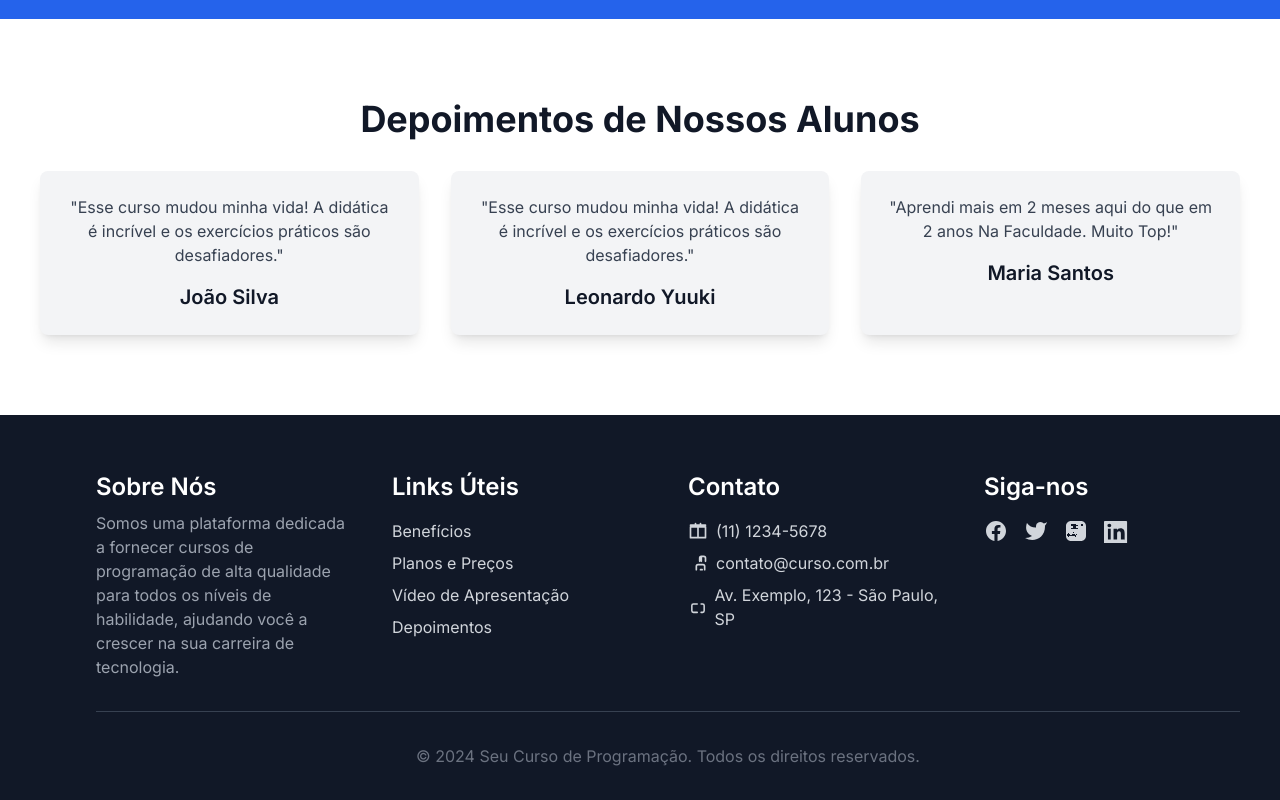
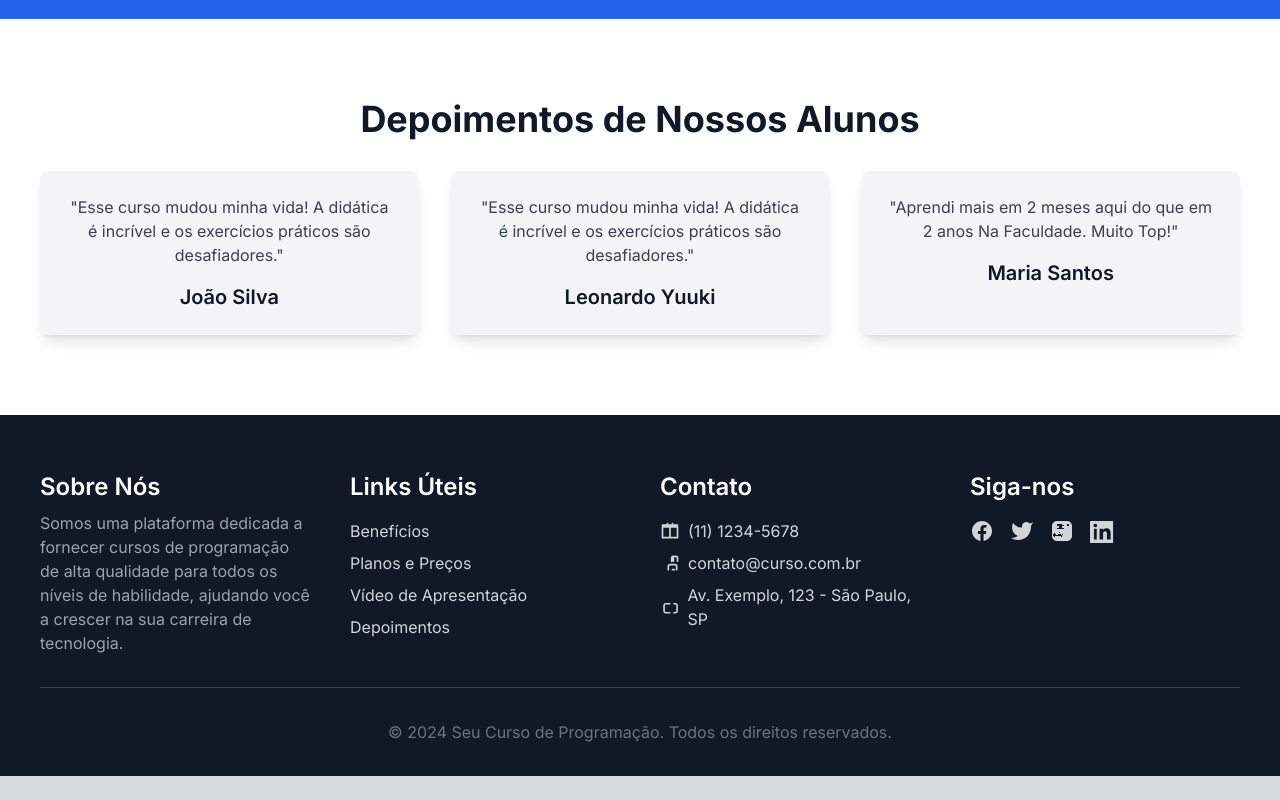
Before and after one commit to leoleoyuuki/MercadoPago, a Next.js app: page / in a window 1280 px wide. Shown: the part 1725-2525 px from the top of the page. After the commit the page ends 2501 px from the top, so only its background shows below. Built offline with nearby package versions, Linux system fonts and the light colour scheme; no server answers; what @mercadopago/sdk-react would draw is missing.

Commit message:
Refactor platform page to handle user authentication and subscription status

```diff
--- a/src/app/page.js
+++ b/src/app/page.js
@@ -434,8 +434,8 @@ const PaymentScreen = () => {
         </div>
       </section>
 
-      <footer className="bg-gray-900 text-gray-300 pt-14 pb-8 px-10 pl-24">
-        <div className="container grid grid-cols-1 md:grid-cols-4 gap-10">
+      <footer className="bg-gray-900 text-gray-300 pt-14 pb-8 px-10">
+        <div className="container grid mx-auto grid-cols-1 md:grid-cols-4 gap-10">
           {/* Sobre Nós */}
           <div>
             <h3 className="text-white text-2xl font-semibold mb-2">
```
